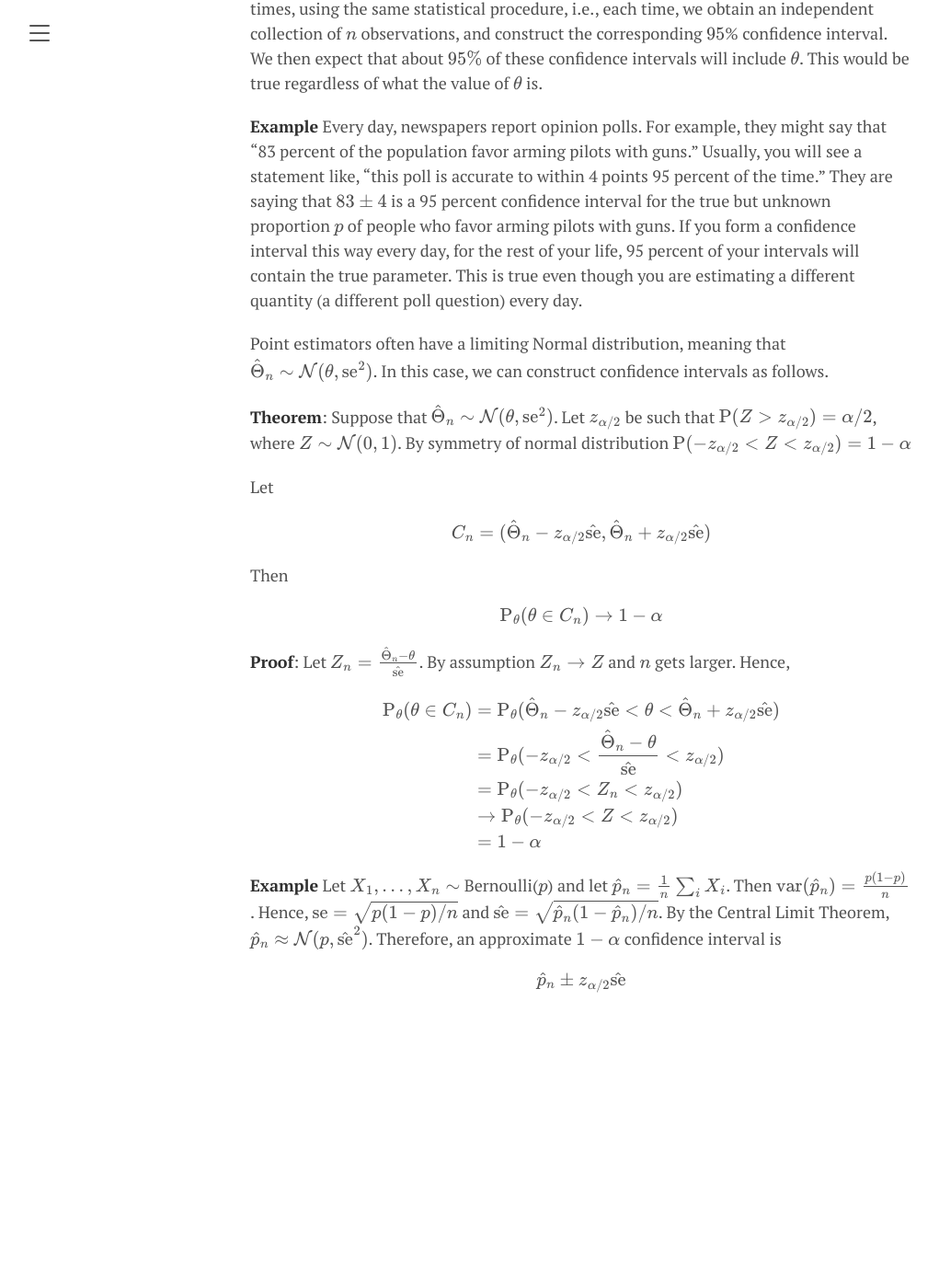
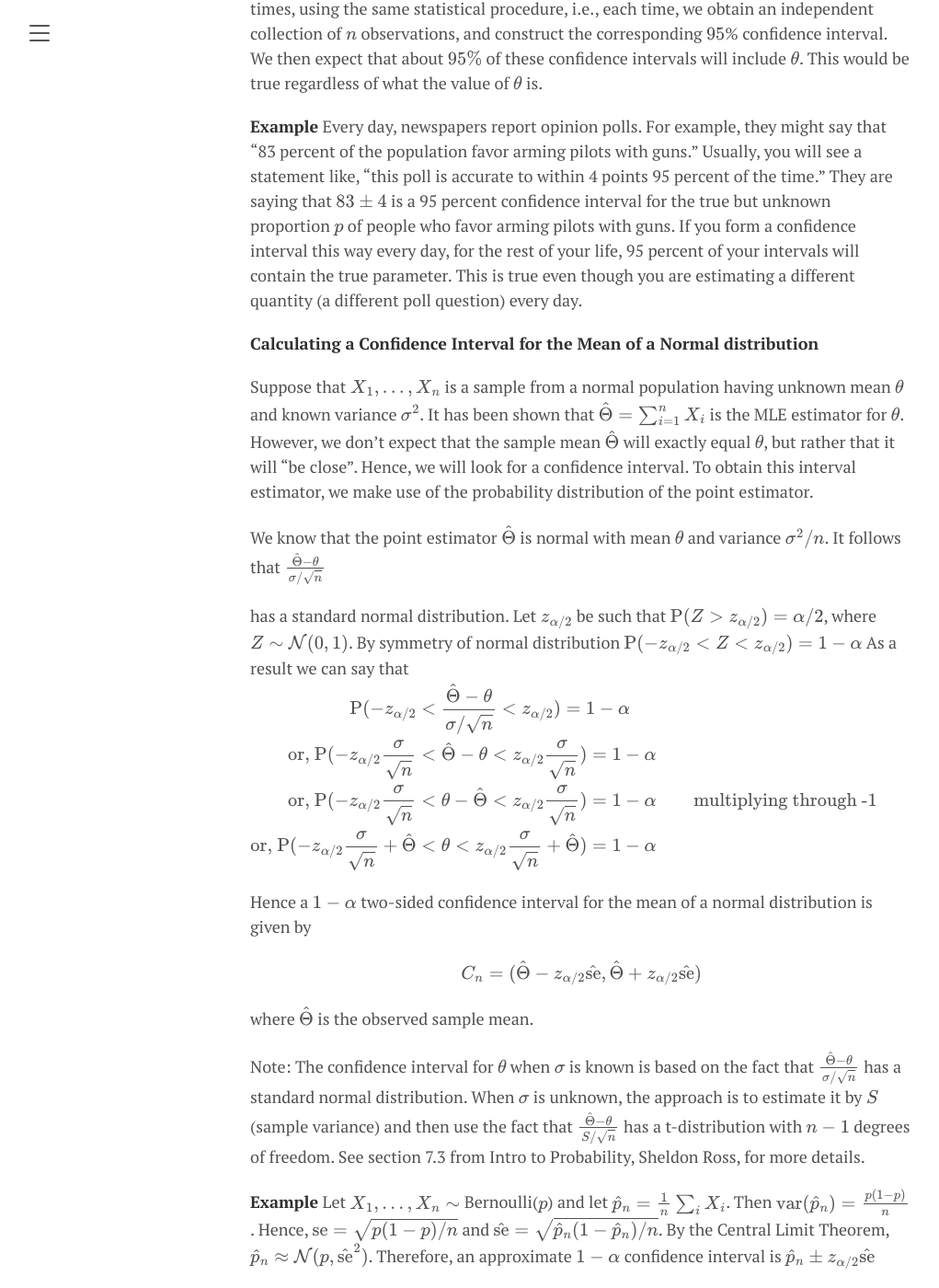
Before and after one commit to guptv93/guptv93.github.io, a Jekyll site: the page built from _statistics/classical_inference_I.md, in a window 1280 px wide and 1400 px high, scrolled down 4040 px. Shown: the whole window at 92% size, without its empty margins (8-1029 px from the left). Built offline with Jekyll 4.4.1, drawn with Linux system fonts in a browser that asks for light colours; nearby versions of some CDN libraries; formulas are drawn with MathJax 3; before the commit the page ends 5139 px from its top, so only the background shows below that.

Commit message:
Changes to Classical Inference I (confidence interval)

```diff
--- a/_statistics/classical_inference_I.md
+++ b/_statistics/classical_inference_I.md
@@ -142,36 +142,46 @@ For a concrete interpretation, look at it like this. We construct a confidence i
 
 
 
-Point estimators often have a limiting Normal distribution, meaning that $\hat\Theta_n \sim \mathcal{N}(\theta, \text{se}^2)$. In this case, we can construct confidence intervals as follows.
+**Calculating a Confidence Interval for the Mean of a Normal distribution**
 
-**Theorem**: Suppose that $\hat{\Theta}_ n \sim \mathcal{N}(\theta, \text{se}^2)$. Let $z_ {\alpha/2}$ be such that $\prob{(Z > z_{\alpha/2})} = \alpha/2$, where $Z \sim \mathcal{N}(0, 1)$. By symmetry of normal distribution $\prob(-z_{\alpha/2}< Z < z_{\alpha/2}) = 1 - \alpha$
+Suppose that $X_1, \dots, X_n$ is a sample from a normal population having unknown mean $\theta$ and known variance $\sigma^2$. It has been shown that $\hat{\Theta} = \sum^n_{i=1}X_i$  is the MLE estimator for $\theta$. However, we don’t expect that the sample mean $\hat{\Theta}$  will exactly equal $\theta$, but rather that it will “be close”. Hence, we will look for a confidence interval. To obtain this interval estimator, we make use of the probability distribution of the point estimator.
 
-Let
+We know that the point estimator $\hat{\Theta}$ is normal with mean $\theta$ and variance $\sigma^2/n$. It follows that
+$$
+\frac{\hat{\Theta} - \theta}{\sigma/\sqrt{n}}
+$$
+
+
+has a standard normal distribution. Let $z_ {\alpha/2}$ be such that $\prob{(Z > z_{\alpha/2})} = \alpha/2$, where $Z \sim \mathcal{N}(0, 1)$. By symmetry of normal distribution
+$$
+\prob(-z_{\alpha/2}< Z < z_{\alpha/2}) = 1 - \alpha
+$$
+As a result we can say that
+$$
+\begin{align}
+\prob(-z_{\alpha/2} &< \frac{\hat{\Theta} - \theta}{\sigma/\sqrt{n}} < z_{\alpha/2}) = 1 - \alpha \\
+ \text{or, }\prob(-z_{\alpha/2}\frac{\sigma}{\sqrt{n}} &< \hat{\Theta} - \theta < z_{\alpha/2}\frac{\sigma}{\sqrt{n}})  = 1 - \alpha \\
+  \text{or, }\prob(-z_{\alpha/2}\frac{\sigma}{\sqrt{n}} &<  \theta - \hat{\Theta} < z_{\alpha/2}\frac{\sigma}{\sqrt{n}})  = 1 - \alpha &\text{multiplying through -1} \\
+    \text{or, }\prob(-z_{\alpha/2}\frac{\sigma}{\sqrt{n}} + \hat{\Theta} &<  \theta <  z_{\alpha/2}\frac{\sigma}{\sqrt{n}} + \hat{\Theta})  = 1 - \alpha \\
+\end{align}
+$$
+
+
+Hence a $1 - \alpha$ two-sided confidence interval for the mean of a normal distribution is given by
 
 $$
-C_n = (\hat{\Theta}_n - z_{\alpha/2}\hat{\text{se}}, \hat{\Theta}_n + z_{\alpha/2}\hat{\text{se}})
+C_n = (\hat{\Theta} - z_{\alpha/2}\hat{\text{se}}, \hat{\Theta} + z_{\alpha/2}\hat{\text{se}})
 $$
 
-Then
+where $\hat{\Theta}$ is the observed sample mean.
 
-$$
-\prob_{\theta}(\theta \in C_n) \to 1 - \alpha
-$$
 
-**Proof**: Let $Z_n = \frac{\hat\Theta_n - \theta}{\hat{\text{se}}}$. By assumption $Z_n \to Z$ and $n$ gets larger. Hence,
 
-$$
-\begin{align}
-\prob_\theta(\theta \in C_n) &= \prob_\theta(\hat\Theta_n- z_{\alpha/2}\hat{\text{se}} < \theta < \hat{\Theta}_n + z_{\alpha/2}\hat{\text{se}}) \\
-&= \prob_\theta(- z_{\alpha/2}< \frac{\hat\Theta_n- \theta}{\hat{\text{se}}} < z_{\alpha/2}) \\
-&= \prob_\theta(- z_{\alpha/2}< Z_n < z_{\alpha/2}) \\
-&\to \prob_\theta(- z_{\alpha/2}< Z < z_{\alpha/2}) \\
-&= 1 - \alpha \\
-\end{align} \\
-$$
+Note: The confidence interval for $\theta$ when $\sigma$ is known is based on the fact that $\frac{\hat{\Theta} - \theta}{\sigma/\sqrt{n}}$ has a standard normal distribution. When $\sigma$ is unknown, the approach is to estimate it by $S$ (sample variance) and then use the fact that $\frac{\hat{\Theta} - \theta}{ S/\sqrt{n}}$ has a t-distribution with $n−1$ degrees of freedom. See section 7.3 from Intro to Probability, Sheldon Ross, for more details.
+
+
 
 **Example** Let $X_1, \dots, X_n \sim$ Bernoulli($p$) and let $\hat{p}_ n = \frac{1}{n}\sum_i{X_i}$. Then $\v{(\hat{p}_ n)} = \frac{p(1-p)}{n}$. Hence, $\text{se} = \sqrt{p(1-p)/n}$ and $\hat{\text{se}} = \sqrt{\hat{p}_ n(1 - \hat{p}_ n)/n}$. By the Central Limit Theorem, $\hat{p}_ n \approx \mathcal{N}(p, \hat{\text{se}}^2)$. Therefore, an approximate $1 - \alpha$ confidence interval is
-
 $$
 \hat{p}_n \pm z_{\alpha/2}\hat{\text{se}}
 $$
```
